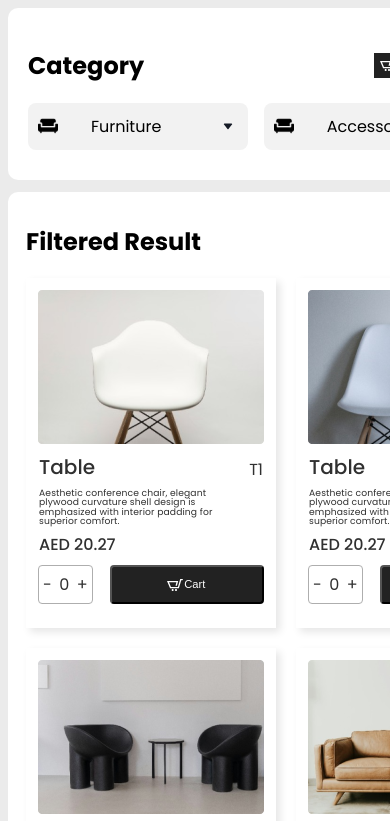
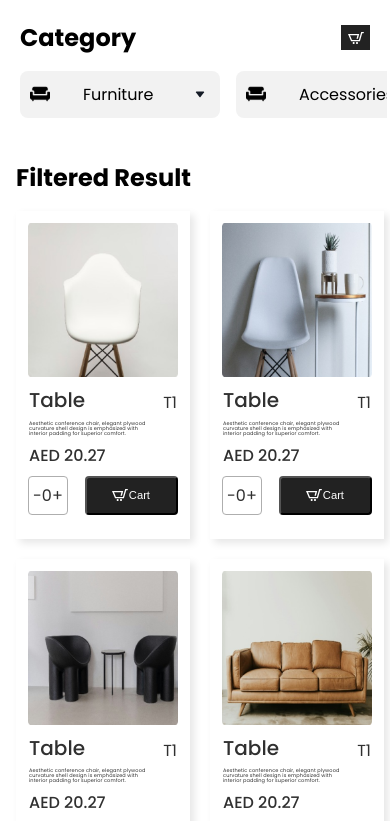
Before and after one commit to sreevishnu01/cart, a Next.js app: page / in a window 390 px wide. Shown: the top 821 px of the page. Built offline with nearby package versions, Linux system fonts and the light colour scheme.

Commit message:
responsive adjustment

```diff
--- a/src/app/component/Card.jsx
+++ b/src/app/component/Card.jsx
@@ -22,7 +22,7 @@ function Card({ img }) {
           src={img ? img : "/assets/card/card1.png"}
           alt="Picture of the author"
           fill
-          style={{ aspectRatio: "calc(400/300)" }}
+          // style={{ aspectRatio: "calc(400/300)" }}
         />
       </div>
       <div className="content">
--- a/src/app/style/card.css
+++ b/src/app/style/card.css
@@ -111,7 +111,44 @@
 
 }
 
-@media (max-width:728px) {
+/* @media (max-width:768px) {
+    .card .mobile{
+        display: block;
+
+    }
+    .card .icon{
+        display: block;
+    }
+    .card .cart-btn p:first-child{
+        display: none;
+    }
+    .card .cart-btn p{
+        color: #FFF;
+        font-size: 0.7rem;
+        font-style: normal;
+        font-weight: 500;
+        line-height: 100%;
+    }
+
+    .card{
+        min-width: 174px;
+        max-width: 174px;
+        overflow: hidden;
+    }
+    .card .img-container{
+        min-width: 9rem;
+    }
+
+    .card .discription{
+font-size: 0.3125rem;
+font-weight: 300;
+line-height: 100%;
+    }
+} */
+
+
+
+@media (max-width:578px) {
     .card .mobile{
         display: block;
 
@@ -129,4 +166,18 @@
         font-weight: 500;
         line-height: 100%; /* 0.375rem */
     }
+
+    .card{
+        min-width: 174px;
+        overflow: hidden;
+    }
+    .card .img-container{
+        min-width: 9rem;
+    }
+
+    .card .discription{
+    font-size: 0.3125rem;
+    font-weight: 300;
+    line-height: 100%; /* 0.3125rem */
+    }
 }
--- a/src/app/style/category.module.css
+++ b/src/app/style/category.module.css
@@ -8,6 +8,7 @@
   display: flex;
   justify-content: space-between;
   align-items: center;
+  padding-bottom: 16px;
 }
 
 .category .icon_container{
@@ -23,7 +24,5 @@
 }
 
 @media (max-width:768px) {
-  .category{
-    /* width: 100%; */
-  }
+
 }
--- a/src/app/style/dropdown.css
+++ b/src/app/style/dropdown.css
@@ -62,7 +62,7 @@
 @media (max-width:768px) {
     .dropdown-mobile{
         position: relative;
-        width: 96vw;
+        width: 94vw;
         display: flex;
         gap: 1rem;
         overflow-x: scroll;
--- a/src/app/style/filteredlist.module.css
+++ b/src/app/style/filteredlist.module.css
@@ -1,8 +1,10 @@
 .container {
+  width: 100%;
   background-color: white;
   padding: 12px 18px;
   border-radius: 10px;
   overflow-x: hidden;
+
 }
 
 .headingcontainer {
@@ -10,7 +12,9 @@
   justify-content: space-between;
   align-items: center;
   align-self: stretch;
+  padding-bottom: 16px;
 }
+
 
 .search_container{
   position: relative;
@@ -40,10 +44,17 @@
   gap: 20px;
 }
 @media (max-width: 768px) {
+  .container{
+    padding: 12px 16px;
+  }
   .gridcontainer {
     grid-template-columns: repeat(2, 1fr); /* 2 columns for mobile */
+    /* gap: 5px; */
   }
   .searchbar {
     display: none;
   }
+  .search_container{
+    display: none;
+  }
 }
--- a/src/app/style/homelayout.module.css
+++ b/src/app/style/homelayout.module.css
@@ -9,10 +9,12 @@
   display: grid;
   grid-template-columns: 18% 60% auto;
   gap: 12px;
+  overflow: hidden;
 
 }
 @media (max-width: 768px) {
   .mainlayout {
-    grid-template-columns: 1fr;
+    /* grid-template-columns: 1fr; */
+    display: block;
   }
 }
--- a/src/app/style/main.css
+++ b/src/app/style/main.css
@@ -4,12 +4,35 @@
 
 }
 
+* {
+    box-sizing: border-box;
+    padding: 0;
+    margin: 0;
+  }
+
+html,
+body {
+  max-width: 100vw;
+  overflow-x: hidden;
+}
+
 body{
+    box-sizing: border-box;
     background: #EBEBEB;
     font-family: var(--font-poppins);
     overflow-x: hidden;
     width: 100vw;
+    margin: 0;
+    padding: 0;
 }
 p{
     margin: 1px;
 }
+
+
+
+@media (max-width:768px) {
+    body{
+        background-color: white;
+    }
+}
--- a/src/app/style/orderedlist.module.css
+++ b/src/app/style/orderedlist.module.css
@@ -16,4 +16,5 @@
   justify-content: space-between;
   align-items: center;
   align-self: stretch;
+  padding-bottom: 16px;
 }
```
Also changed, not shown: src/app/component/HomeLayout.jsx (+6 -6 lines).
